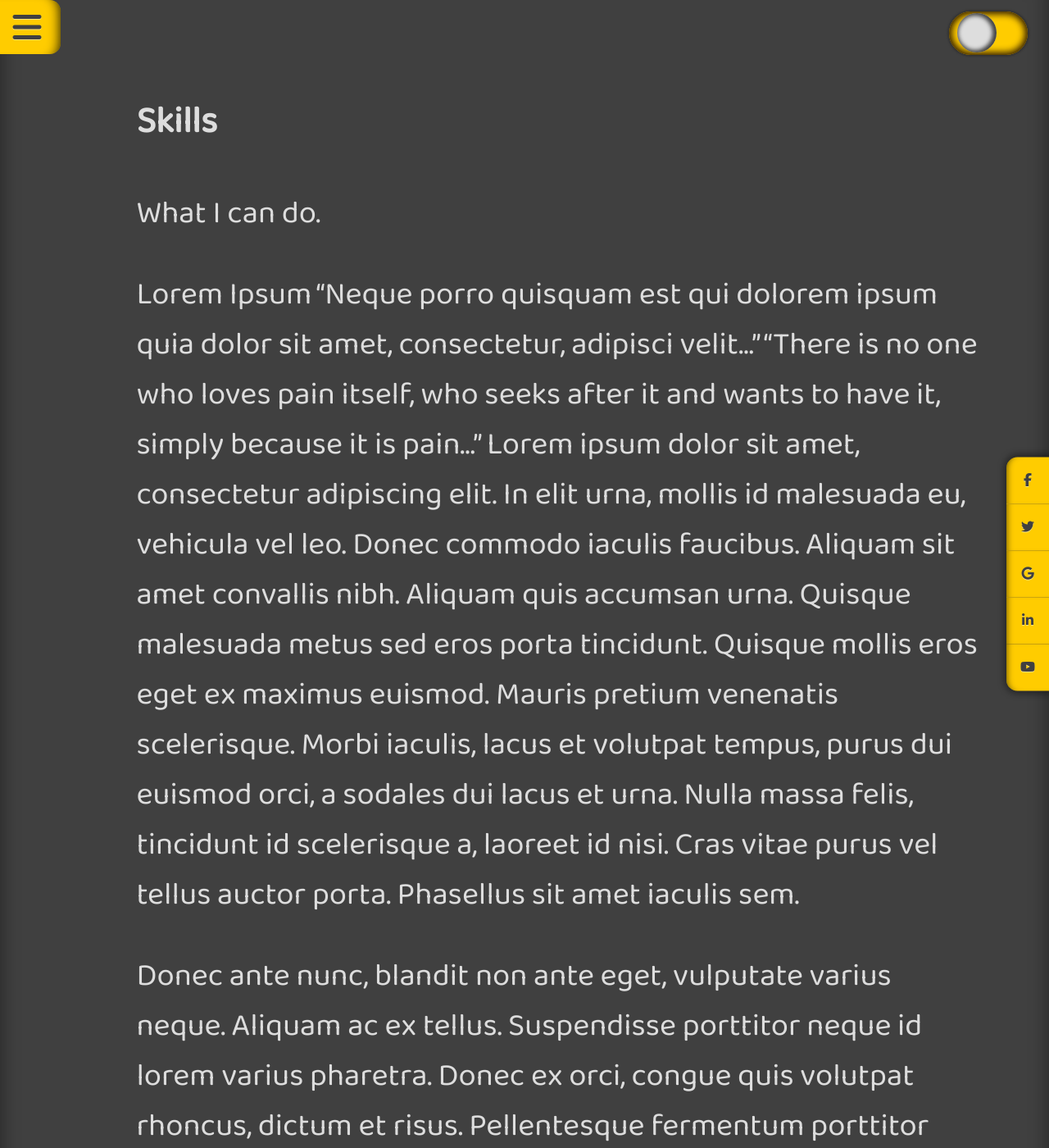
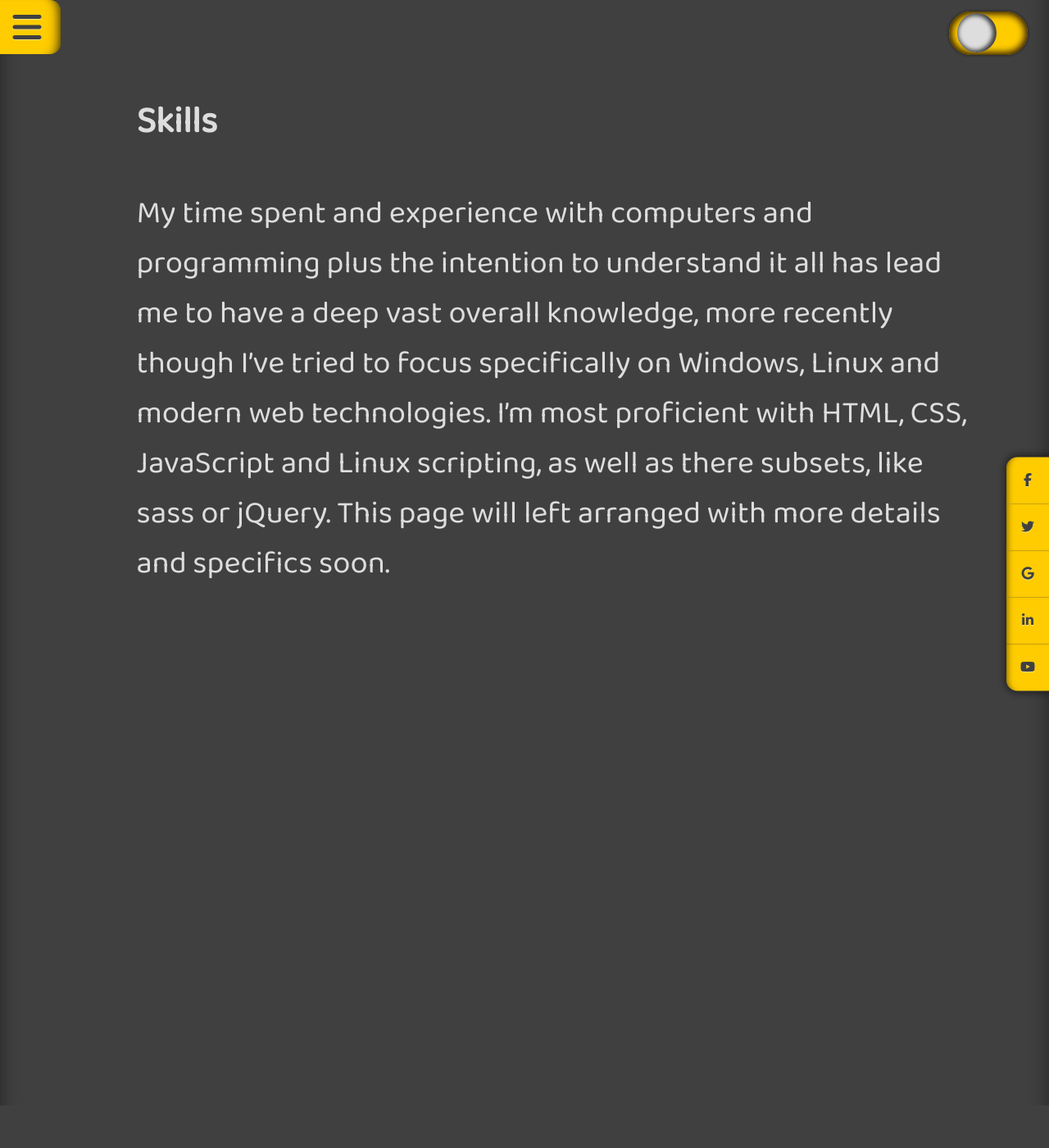
Before and after one commit to brettjrea/brettjrea.github.io-old, a Jekyll site: the page built from pages/skills.md, in a window 1280 px wide and 1400 px high. Shown: the whole window at 82% size. Built offline with Jekyll 4.4.1, drawn with Linux system fonts in a browser that asks for light colours; nearby versions of some CDN libraries; comment, search, counter and statistics services are not loaded; some of the changed text lies outside the part shown.

Commit message:
Update skills.md

```diff
--- a/pages/skills.md
+++ b/pages/skills.md
@@ -7,17 +7,5 @@
 
 ### Skills
 
-What I can do.
-
-Lorem Ipsum
-"Neque porro quisquam est qui dolorem ipsum quia dolor sit amet, consectetur, adipisci velit..."
-"There is no one who loves pain itself, who seeks after it and wants to have it, simply because it is pain..."
-Lorem ipsum dolor sit amet, consectetur adipiscing elit. In elit urna, mollis id malesuada eu, vehicula vel leo. Donec commodo iaculis faucibus. Aliquam sit amet convallis nibh. Aliquam quis accumsan urna. Quisque malesuada metus sed eros porta tincidunt. Quisque mollis eros eget ex maximus euismod. Mauris pretium venenatis scelerisque. Morbi iaculis, lacus et volutpat tempus, purus dui euismod orci, a sodales dui lacus et urna. Nulla massa felis, tincidunt id scelerisque a, laoreet id nisi. Cras vitae purus vel tellus auctor porta. Phasellus sit amet iaculis sem.
-
-Donec ante nunc, blandit non ante eget, vulputate varius neque. Aliquam ac ex tellus. Suspendisse porttitor neque id lorem varius pharetra. Donec ex orci, congue quis volutpat rhoncus, dictum et risus. Pellentesque fermentum porttitor neque nec interdum. Nam dictum commodo leo a sagittis. Mauris orci odio, dignissim id pretium eget, finibus at lacus. Morbi sed ex ut neque scelerisque commodo. Morbi at sagittis est. Nunc tempus tincidunt sodales. Donec eleifend purus at quam finibus consectetur. Ut et tellus turpis. Cras accumsan semper pretium. Ut pharetra elit mauris, at euismod nisi volutpat eu. Proin porttitor lacus sed magna pellentesque, a accumsan massa tincidunt. Donec vel dui magna.
-
-Donec imperdiet magna sed elementum elementum. Etiam ut sapien nisl. Vivamus nibh sem, accumsan rhoncus ligula sed, hendrerit porttitor nisl. Proin eu leo eu ex cursus viverra volutpat et est. Fusce augue eros, tincidunt non gravida nec, elementum sed massa. Aliquam tincidunt lacus in ullamcorper ultrices. In iaculis orci ac arcu hendrerit, et pharetra mauris facilisis. Cras pulvinar, orci sit amet tempus ornare, justo velit ullamcorper eros, ac tristique arcu nulla in orci. Curabitur semper et quam non hendrerit. Vestibulum porttitor posuere neque, nec facilisis purus congue eu. Etiam eget dignissim justo. Lorem ipsum dolor sit amet, consectetur adipiscing elit. Praesent id urna pulvinar, viverra magna nec, cursus est. Proin vitae lacus metus.
-
-Vivamus imperdiet suscipit quam ullamcorper laoreet. Aenean mollis semper nibh, id tincidunt metus interdum a. Etiam rutrum erat ultricies, tincidunt odio sit amet, viverra odio. Pellentesque dictum fermentum nisl, ac blandit ex elementum at. Sed eu tellus non nisi fermentum cursus ut id odio. Donec feugiat feugiat felis. Donec ullamcorper, neque nec rutrum dictum, arcu sem facilisis augue, id vehicula nisi ligula vitae est. Aliquam libero elit, bibendum quis fermentum at, mollis ut metus. Suspendisse potenti. Donec turpis odio, ornare eget ex sit amet, feugiat vestibulum est.
-
-Donec eget ante eros. Fusce sodales, massa et tristique interdum, diam massa sagittis justo, a elementum ex sapien ut nunc. Aliquam fermentum nisi vitae tellus maximus cursus nec in ante. Quisque sollicitudin ex in ullamcorper fermentum. Sed quis sapien faucibus, eleifend augue in, mollis nisi. Proin vulputate nulla nec mauris fermentum, eget sagittis sem tincidunt. Nunc eget vehicula justo, bibendum mattis orci. Nam maximus tellus ac congue tempus. Curabitur sodales metus placerat est porta, eu imperdiet augue maximus. Vestibulum lobortis nulla velit, vitae dictum erat finibus et. Morbi sem quam, tempor in hendrerit non, ullamcorper tristique justo. Suspendisse potenti. Fusce varius non tellus vel condimentum. Maecenas eleifend risus leo, quis mattis massa viverra in. Fusce sit amet tellus condimentum, convallis metus ac, vestibulum sem. Fusce massa mauris, tempus eu enim posuere, cursus consectetur neque.
+My time spent and experience with computers and programming plus the intention to understand it all has lead me to have a deep vast overall knowledge, more recently though I've tried to focus specifically on Windows, Linux and modern web technologies.
+I'm most proficient with HTML, CSS, JavaScript and Linux scripting, as well as there subsets, like sass or jQuery. This page will left arranged with more details and specifics soon.
```
